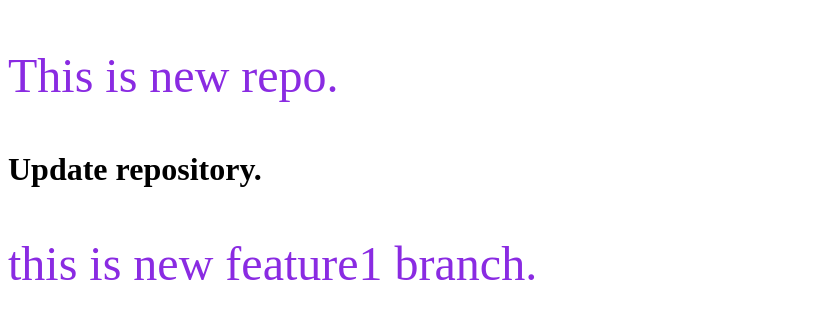
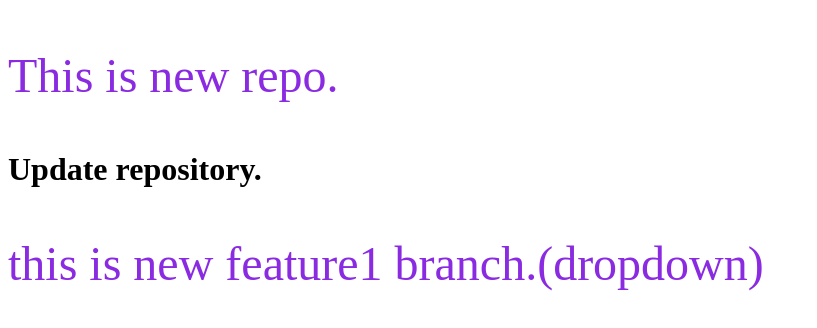
Before and after one commit to kholaazeem/local-repository-, a plain HTML site: page index.html in a window 1280 px wide. Shown: the whole page, without its empty margins (0-817 px from the left). Drawn offline with Linux system fonts and the light colour scheme.

Commit message:
Add dropdown

```diff
--- a/index.html
+++ b/index.html
@@ -9,6 +9,6 @@
 <body>
     <p>This is new repo.</p>
     <h1>Update repository.</h1>
-    <p>this is new feature1 branch.</p>
+    <p>this is new feature1 branch.(dropdown)</p>
 </body>
 </html>
```
